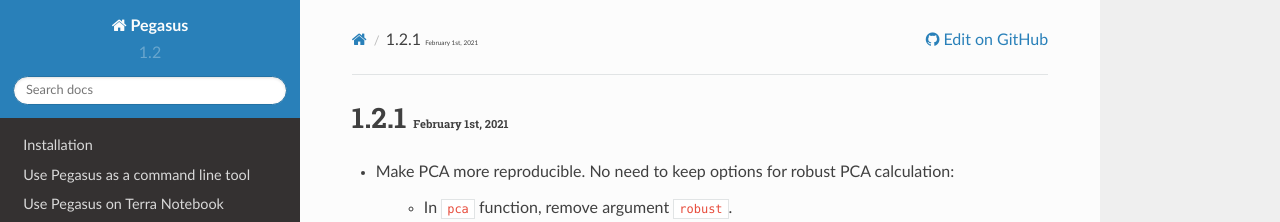
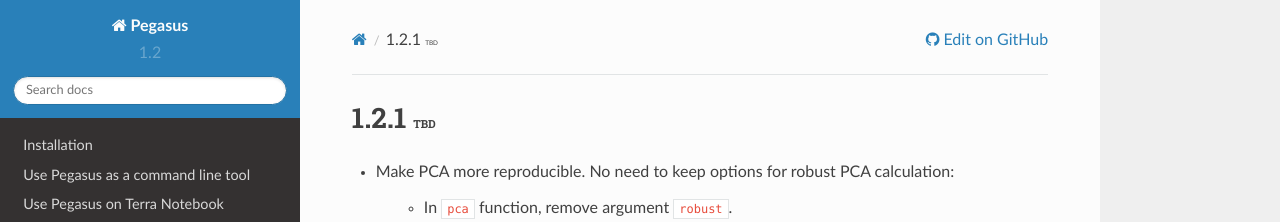
Before and after one commit to lilab-bcb/pegasus, a Sphinx documentation site: the page built from docs/release_notes/version_1_2.rst, in a window 1280 px wide and 1160 px high. Shown: the top 222 px of the window. Built offline with Sphinx 7.4.7 and the Read the Docs theme 2.0.0, drawn with Linux system fonts in a browser that asks for light colours; formulas are drawn with MathJax 3.

Commit message:
correct info

```diff
--- a/docs/release_notes/version_1_2.rst
+++ b/docs/release_notes/version_1_2.rst
@@ -1,4 +1,4 @@
-1.2.1 :small:`February 1st, 2021`
+1.2.1 :small:`TBD`
 ^^^^^^^^^^^^^^^^^^^^^^^^^^^^^^^^^^
 
 * Make PCA more reproducible. No need to keep options for robust PCA calculation:
```
